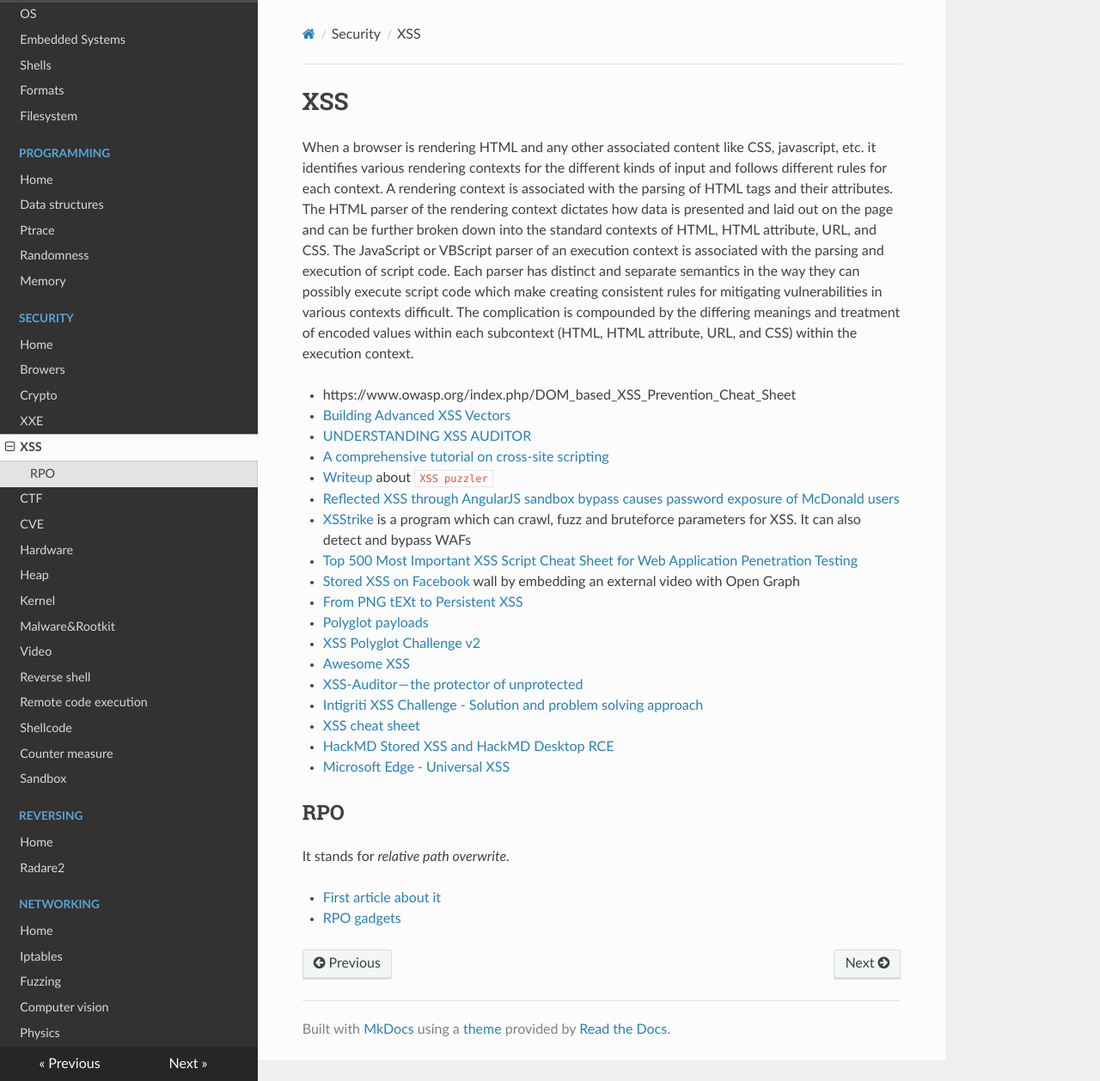
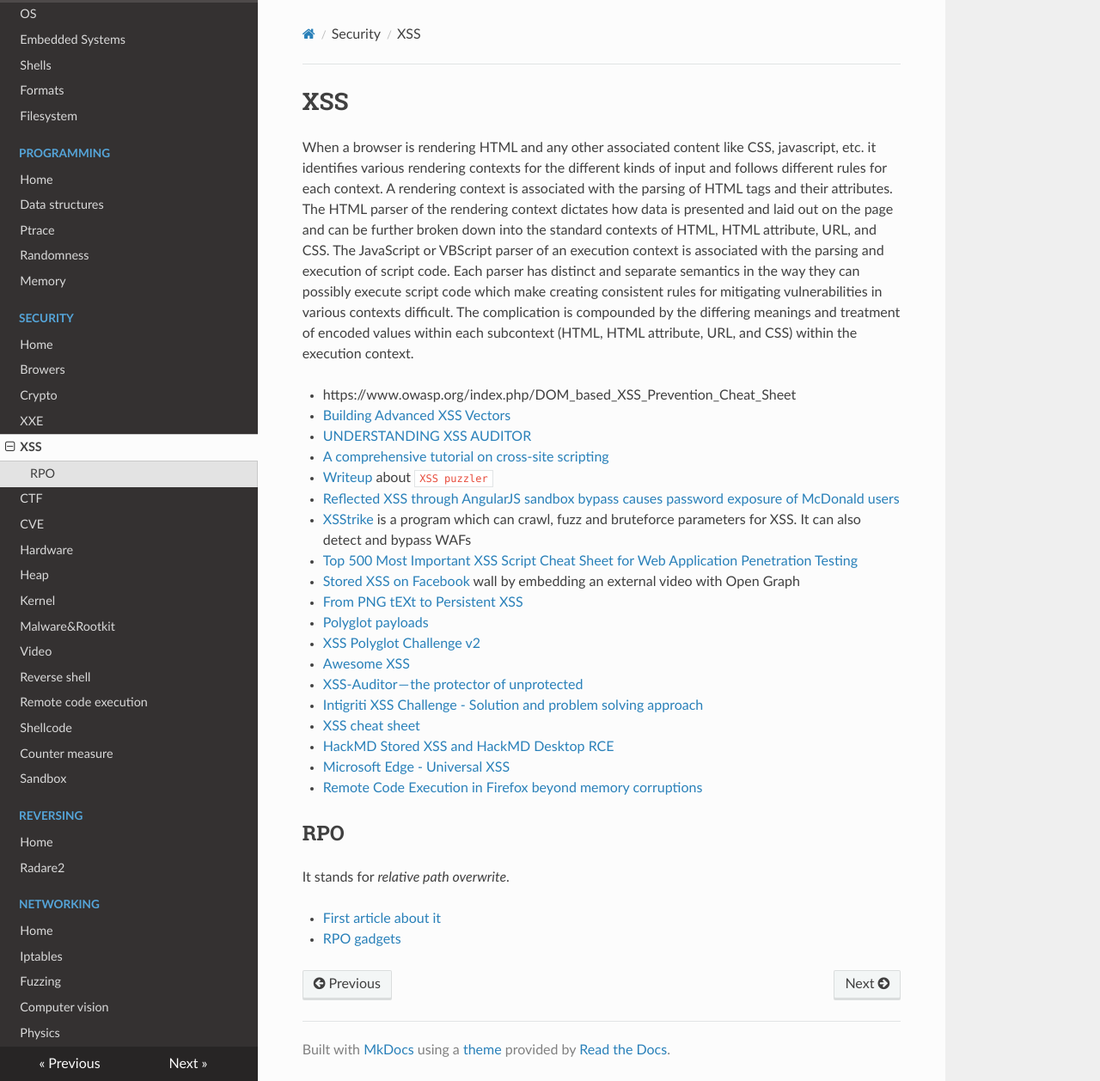
Before and after one commit to gipi/low-level, an MkDocs documentation site: the page built from docs/security/xss.md, in a window 1280 px wide and 1258 px high. Shown: the whole window at 86% size. Built offline with MkDocs 1.6.1, drawn with Linux system fonts in a browser that asks for light colours; nearby versions of some CDN libraries; old or Windows-style settings are respelled for this version of MkDocs.

Commit message:
Update xss.md

```diff
--- a/docs/security/xss.md
+++ b/docs/security/xss.md
@@ -30,6 +30,7 @@ execution context.
  - [XSS cheat sheet](https://portswigger.net/web-security/cross-site-scripting/cheat-sheet)
  - [HackMD Stored XSS and HackMD Desktop RCE](https://5alt.me/2019/10/HackMD%20Stored%20XSS%20and%20HackMD%20Desktop%20RCE/)
  - [Microsoft Edge - Universal XSS](https://leucosite.com/Microsoft-Edge-uXSS/?q)
+ - [Remote Code Execution in Firefox beyond memory corruptions](https://frederik-braun.com/firefox-ui-xss-leading-to-rce.html)
 
 ## RPO
 
```
